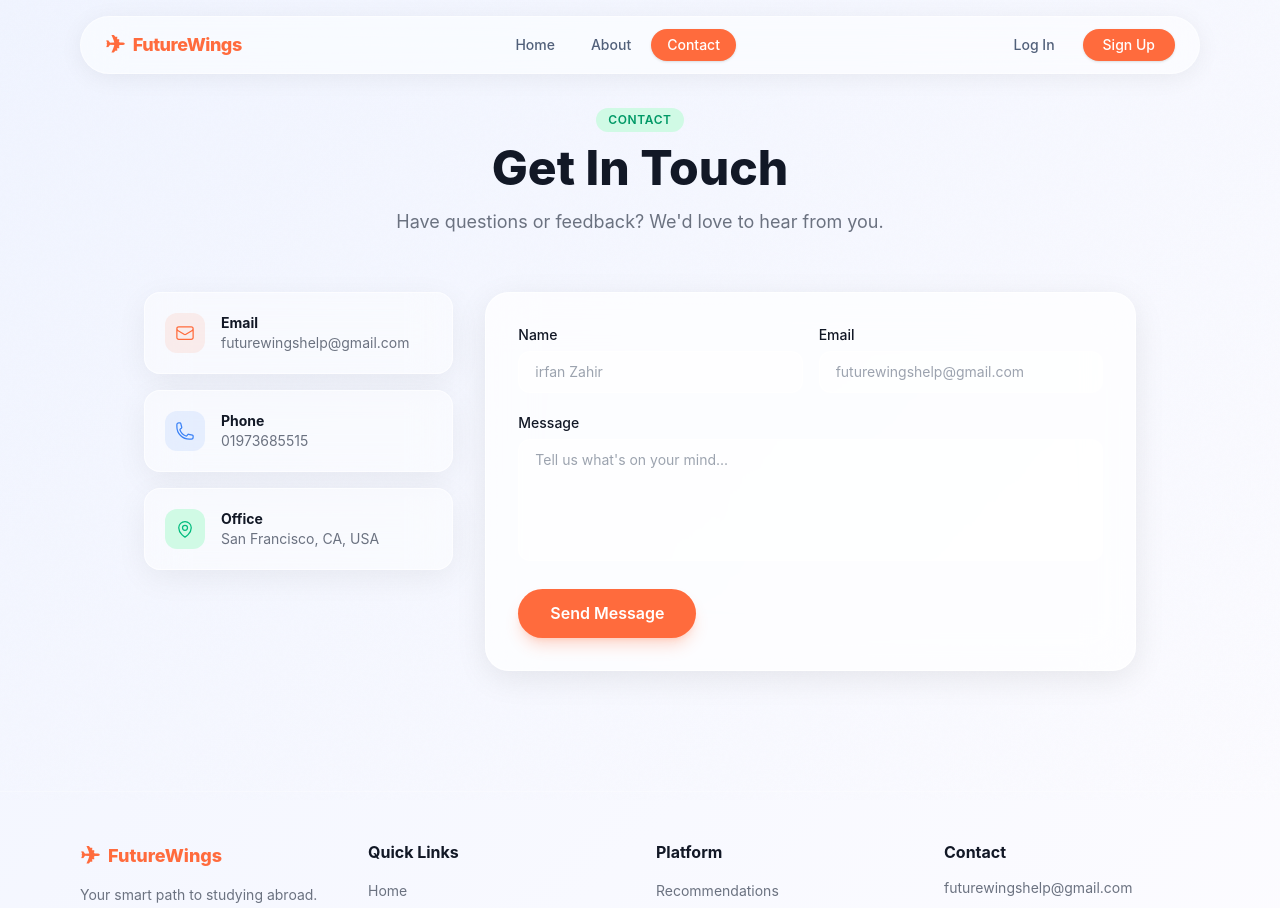
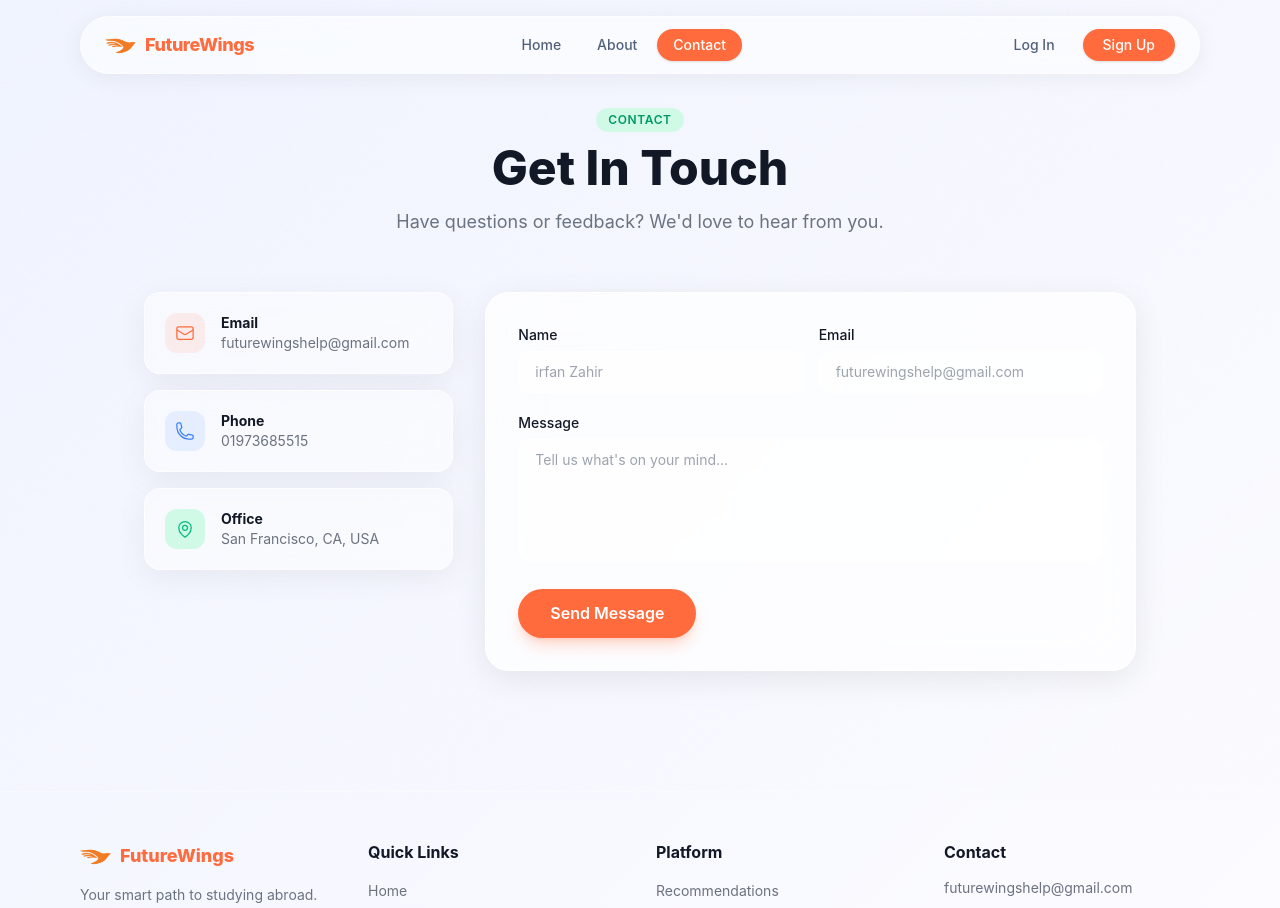
Before and after one commit to md-sazid9089/FutureWings_Smart_Path_to_Study_Abroad, a React (Vite) app in the folder frontend/: page /contact in a window 1280 px wide. Shown: the top 908 px of the page. Built offline with nearby package versions, Linux system fonts and the light colour scheme; the HTML template or start-up script is replaced by a standard one.

Commit message:
feat: replace text logo with image logo in Navbar, Sidebar, Footer, Login, and Signup components

```diff
--- a/frontend/src/components/GlassNavbar.jsx
+++ b/frontend/src/components/GlassNavbar.jsx
@@ -1,5 +1,6 @@
 import { useState, useRef, useEffect } from 'react';
 import { Link, NavLink, useNavigate } from 'react-router-dom';
+import logo from '../asset/logo.png';
 import {
   HiOutlineBars3,
   HiOutlineXMark,
@@ -55,7 +56,7 @@ export default function GlassNavbar() {
       <nav className="glass-nav rounded-full px-6 py-3 flex items-center justify-between">
         {/* Logo */}
         <Link to="/" className="flex items-center gap-2 text-primary font-extrabold text-lg tracking-tight select-none">
-          <span className="text-2xl">✈</span> FutureWings
+          <img src={logo} alt="FutureWings Logo" className="w-8 h-8" /> FutureWings
         </Link>
 
         {/* Desktop links */}
--- a/frontend/src/components/GlassSidebar.jsx
+++ b/frontend/src/components/GlassSidebar.jsx
@@ -1,4 +1,5 @@
 import { NavLink, useNavigate } from 'react-router-dom';
+import logo from '../asset/logo.png';
 import {
   HiOutlineGlobeAlt,
   HiOutlineBuildingLibrary,
@@ -37,9 +38,9 @@ export default function GlassSidebar() {
     <aside className="glass-sidebar w-64 min-h-screen flex flex-col py-6 px-4">
       {/* Logo */}
       <div className="px-3 mb-8">
-        <span className="text-primary font-extrabold text-lg tracking-tight select-none">
-          <span className="text-2xl mr-1">✈</span>Admin
-        </span>
+        <div className="flex items-center gap-2 text-primary font-extrabold text-lg tracking-tight select-none">
+          <img src={logo} alt="FutureWings Logo" className="w-8 h-8" />Admin
+        </div>
       </div>
 
       {/* Links */}
--- a/frontend/src/components/home/Footer.jsx
+++ b/frontend/src/components/home/Footer.jsx
@@ -1,5 +1,6 @@
 import { Link } from 'react-router-dom';
 import { HiOutlineHeart } from 'react-icons/hi2';
+import logo from '../../asset/logo.png';
 
 const quickLinks = [
   { label: 'Home', to: '/' },
@@ -23,7 +24,7 @@ export default function Footer() {
           {/* Brand */}
           <div>
             <Link to="/" className="flex items-center gap-2 text-primary font-extrabold text-lg mb-3">
-              <span className="text-2xl">✈</span> FutureWings
+              <img src={logo} alt="FutureWings Logo" className="w-8 h-8" /> FutureWings
             </Link>
             <p className="text-sm text-text-muted leading-relaxed">
               Your smart path to studying abroad. Discover, apply, and track — all in one place.
--- a/frontend/src/pages/Login.jsx
+++ b/frontend/src/pages/Login.jsx
@@ -1,6 +1,7 @@
 import { useState } from 'react';
 import { useNavigate, Link } from 'react-router-dom';
 import API from '../api/axios';
+import logo from '../asset/logo.png';
 import GlassPanel from '../components/ui/GlassPanel';
 import TextField from '../components/ui/TextField';
 import PrimaryButton from '../components/ui/PrimaryButton';
@@ -33,7 +34,7 @@ export default function Login() {
     <div className="min-h-screen flex items-center justify-center px-4">
       <GlassPanel className="w-full max-w-md">
         <div className="text-center mb-8">
-          <span className="text-4xl">✈</span>
+          <img src={logo} alt="FutureWings Logo" className="w-12 h-12 mx-auto" />
           <h1 className="text-2xl font-extrabold text-text mt-2">Welcome Back</h1>
           <p className="text-text-muted text-sm mt-1">Sign in to FutureWings</p>
         </div>
--- a/frontend/src/pages/Signup.jsx
+++ b/frontend/src/pages/Signup.jsx
@@ -1,6 +1,7 @@
 import { useState } from 'react';
 import { useNavigate, Link } from 'react-router-dom';
 import API from '../api/axios';
+import logo from '../asset/logo.png';
 import GlassPanel from '../components/ui/GlassPanel';
 import TextField from '../components/ui/TextField';
 import PrimaryButton from '../components/ui/PrimaryButton';
@@ -33,7 +34,7 @@ export default function Signup() {
     <div className="min-h-screen flex items-center justify-center px-4">
       <GlassPanel className="w-full max-w-md">
         <div className="text-center mb-8">
-          <span className="text-4xl">✈</span>
+          <img src={logo} alt="FutureWings Logo" className="w-12 h-12 mx-auto" />
           <h1 className="text-2xl font-extrabold text-text mt-2">Create Account</h1>
           <p className="text-text-muted text-sm mt-1">Start your journey with FutureWings</p>
         </div>
```
